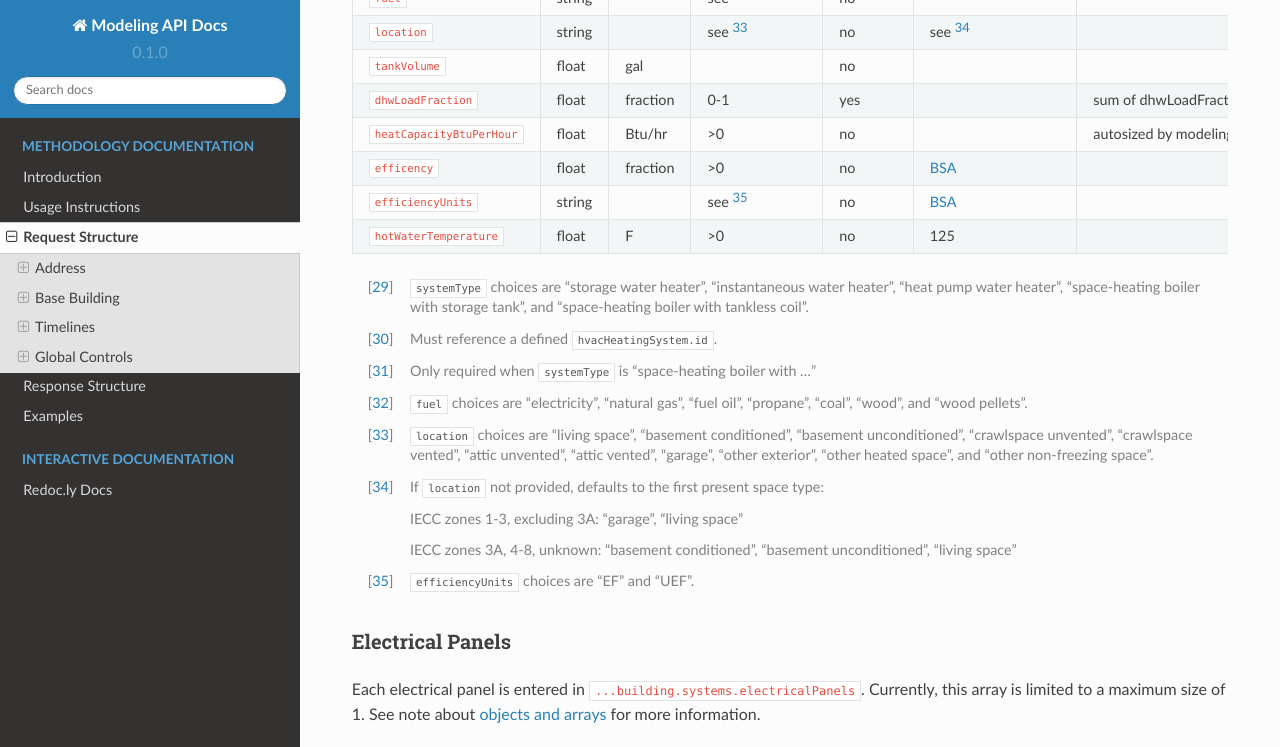
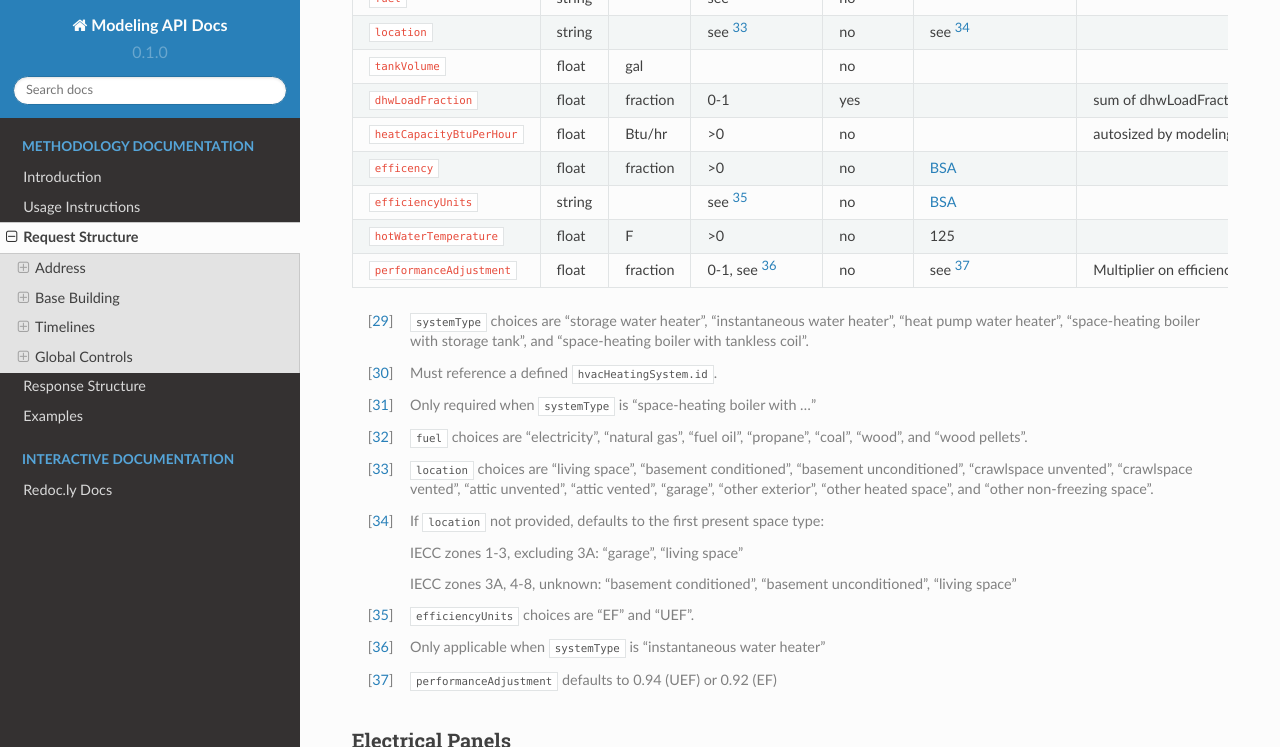
Before and after one commit to RadiantLabs/modeling-api-docs, a Sphinx documentation site: the page built from docs/source/request_structure.rst, in a window 1280 px wide and 1400 px high, scrolled down 9529 px, cut to the strip 0-747 px from the top of the window. Built offline with Sphinx 7.4.7 and the Read the Docs theme 2.0.0, drawn with Linux system fonts in a browser that asks for light colours; some of the changed text lies outside the part shown.

Commit message:
Update request doc with performanceAdjustment key

```diff
--- a/docs/source/request_structure.rst
+++ b/docs/source/request_structure.rst
@@ -391,9 +391,9 @@ See note about `objects and arrays`_ for more information.
 .. literalinclude:: schemas/request/WaterHeating.json5
    :language: javascript
 
-===========================================  =======  ==========================  ==============  ========  ====================  ==============================================
+===========================================  =======  ==========================  ==============  ========  ====================  ==========================================================
 Property                                     Type     Units                       Constraints     Required  Default               Notes
-===========================================  =======  ==========================  ==============  ========  ====================  ==============================================
+===========================================  =======  ==========================  ==============  ========  ====================  ==========================================================
 ``id``                                       id                                   Must be unique  yes       WaterHeater1
 ``systemType``                               string                               see [#]_        yes       storage water heater
 ``connectedHeatingId``                       idref                                see [#]_        see [#]_  null
@@ -405,7 +405,8 @@ Property                                     Type     Units
 ``efficency``                                float    fraction                    >0              no        :ref:`BSA <BSA->`
 ``efficiencyUnits``                          string                               see [#]_        no        :ref:`BSA <BSA->`
 ``hotWaterTemperature``                      float    F                           >0              no        125
-===========================================  =======  ==========================  ==============  ========  ====================  ==============================================
+``performanceAdjustment``                    float    fraction                    0-1, see [#]_   no        see [#]_              Multiplier on efficiency, typically to account for cycling
+===========================================  =======  ==========================  ==============  ========  ====================  ==========================================================
 
 .. [#] ``systemType`` choices are "storage water heater", "instantaneous water heater", "heat pump water heater", "space-heating boiler with storage tank", and "space-heating boiler with tankless coil".
 .. [#] Must reference a defined ``hvacHeatingSystem.id``.
@@ -418,6 +419,8 @@ Property                                     Type     Units
 
   IECC zones 3A, 4-8, unknown: "basement conditioned", "basement unconditioned", "living space"
 .. [#] ``efficiencyUnits`` choices are "EF" and "UEF".
+.. [#] Only applicable when ``systemType`` is "instantaneous water heater"
+.. [#] ``performanceAdjustment`` defaults to 0.94 (UEF) or 0.92 (EF)
 
 .. _electrical_panels:
 
```
